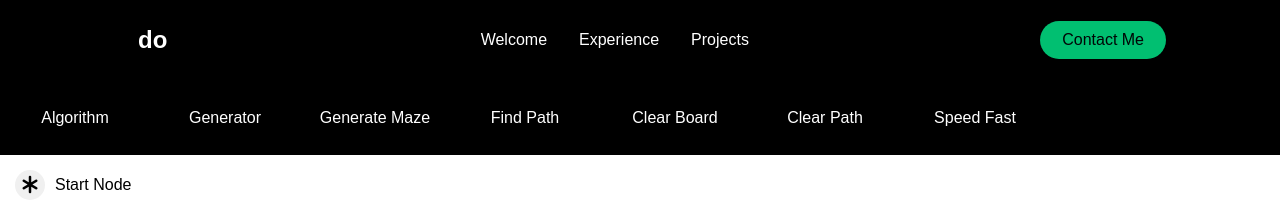
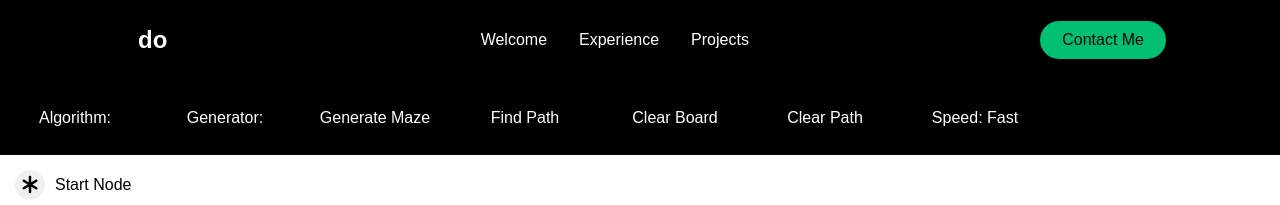
Before and after one commit to haidarhalim134/portfolio-website, a React (Create React App) app: page /maze in a window 1280 px wide. Shown: the top 205 px of the page. Built offline with nearby package versions, Linux system fonts and the light colour scheme; a web font is replaced by a local one.

Commit message:
Modified algo picker integration

```diff
--- a/src/pages/MazePage/MazeElements.js
+++ b/src/pages/MazePage/MazeElements.js
@@ -75,6 +75,8 @@ export const ButtonContainer = styled.div`
 export const Button = styled.div`
     min-width: 150px;
     min-height: 75px;
+    padding-right: 5px;
+    padding-left: 5px;
     color: #fff;
     display: flex;
     overflow: visible;
--- a/src/pages/MazePage/index.js
+++ b/src/pages/MazePage/index.js
@@ -64,8 +64,9 @@ function MazePage() {
     }
 
     const generate_maze = () =>{
+        if(typeof genAlgo[Generator] != 'function'){return}
         ListofType = clearGrid(ListofType)
-        let  moves = sculpt(fill(ListofType[0].length,ListofType.length),start_node,end_node)
+        let  moves = genAlgo[Generator](fill(ListofType[0].length,ListofType.length),start_node,end_node)
         animate({wallsToAnimate:moves,speed:speed},true)
     }
 
@@ -77,10 +78,13 @@ function MazePage() {
     const change = async(y,x,to=null,override=false) => {
         if (to){
             let target = document.getElementById(`${y} ${x}`)
-            if(/fa/.test(target.className) && !override){
-                if(typeof to === 'number'){
-                    target.style.background = `rgb(${to},${to},${to})`
-                }else if(to!='Wall'){
+            if(typeof to === 'number'){
+                console.log(target.style['border'])
+                target.style.borderStyle = null
+                target.style.background = `rgb(${to},${to},${to})`
+                return
+            }else if(/fa/.test(target.className) && !override){
+                if(to!='Wall'){
                 let classes = target.className.split(' ')
                 classes[0] = to
                 to = classes.join(' ')}
@@ -207,7 +211,7 @@ function Slider({ name,list,pick,initial }) {
             <ButtonContainer open={open} list={list} onMouseEnter={()=>setOpen(true)} onMouseLeave={()=>setOpen(false)}>
                     {open && list.map((item)=><Button onClick={()=>{pick(item);setShow(item)}}>{item}</Button>)}
                     <Button open={open} onClick={()=>setOpen(!open)}>
-                        {name} {show}
+                        {name}: {show}
                     </Button>
             </ButtonContainer>
         </>
```
